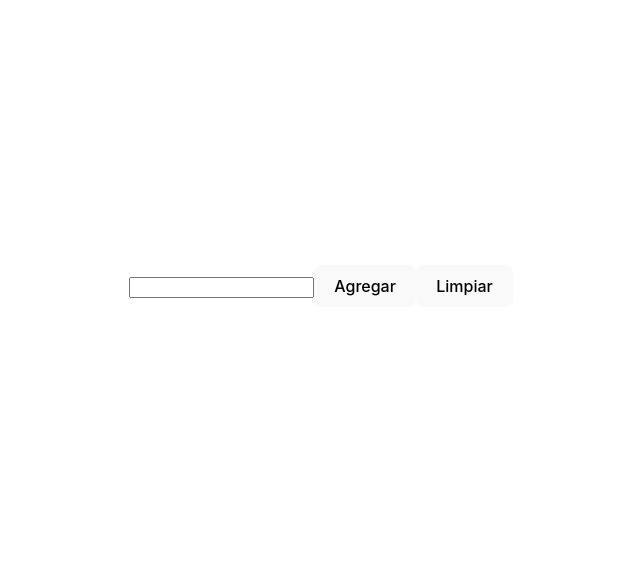
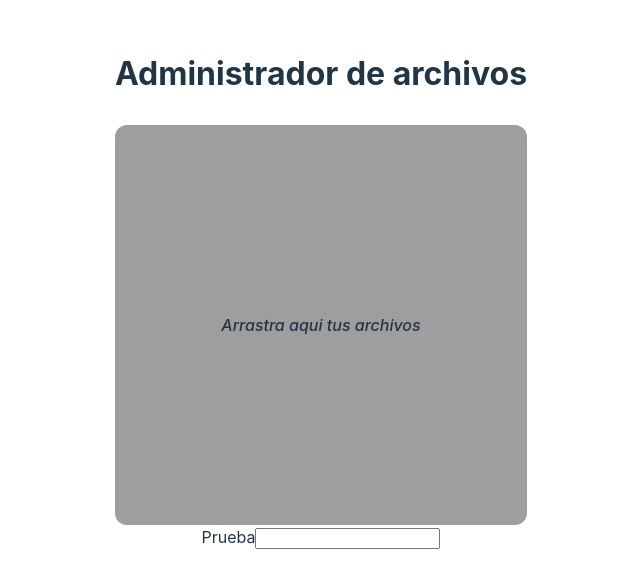
Before and after one commit to IbraimBarrios/react-v19-exmple, a React (Vite) app: page / in a window 1280 px wide. Shown: the part 114-702 px from the top of the page, without its empty margins (319-959 px from the left). Built offline with nearby package versions, Linux system fonts and the light colour scheme.

Commit message:
forwardRef en react v18

```diff
--- a/src/App.tsx
+++ b/src/App.tsx
@@ -1,10 +1,11 @@
-import { useCallback, useState, useActionState } from "react";
+import { useCallback, useState, useActionState, useRef } from "react";
 import { useDropzone } from "react-dropzone";
 
 import mockUploadImage, { initialStateType } from "./utils/mockUploadImage";
 import "./App.css";
 import SubmitButton from "./components/SubmitButton";
-import CommentsSection from "./components/CommentsSection";
+import CustomInput from "./components/CustomInput";
+// import CommentsSection from "./components/CommentsSection";
 
 const initialState: initialStateType = {
   success: false,
@@ -13,6 +14,8 @@ const initialState: initialStateType = {
 };
 
 function App() {
+  const inputRef = useRef<HTMLInputElement>(null);
+  const inputContainerRef = useRef<HTMLDivElement>(null);
   const [file, setFile] = useState<File>();
   const [{ error, success }, formAction] = useActionState(
     mockUploadImage,
@@ -20,6 +23,9 @@ function App() {
   );
 
   const onDrop = useCallback(async (acceptedFiles: File[]) => {
+    console.log(inputRef, "inputRef");
+    console.log(inputContainerRef, "inputContainerRef");
+
     if (acceptedFiles.length) {
       const file = acceptedFiles[0];
 
@@ -44,7 +50,7 @@ function App() {
     );
   };
 
-  /*return (
+  return (
     <form className="container" action={formAction}>
       <h2 className="title"> Administrador de archivos</h2>
       <div className="input-area" {...getRootProps()}>
@@ -53,10 +59,11 @@ function App() {
         {!success && !!error && <p className="error">{error}</p>}
       </div>
       {!!file && <SubmitButton />}
+      <CustomInput label="Prueba" ref={inputContainerRef} inputRef={inputRef} />
     </form>
-  );*/
+  );
 
-  return <CommentsSection />;
+  // return <CommentsSection />;
 }
 
 export default App;
--- /dev/null
+++ b/src/components/CustomInput.tsx
@@ -0,0 +1,25 @@
+import { forwardRef, InputHTMLAttributes, RefObject } from "react";
+
+type CustomInputProps = {
+  label?: string;
+  errorMsg?: string;
+  inputRef?: RefObject<HTMLInputElement | null>;
+} & InputHTMLAttributes<HTMLInputElement>;
+
+const CustomInput = forwardRef<HTMLDivElement, CustomInputProps>(
+  ({ label, errorMsg, inputRef, ...inputProps }, ref) => {
+    console.log(ref);
+
+    return (
+      <div ref={ref}>
+        <label>
+          {label}
+          <input {...inputProps} ref={inputRef} />
+        </label>
+        {!!errorMsg && <span>{errorMsg}</span>}
+      </div>
+    );
+  }
+);
+
+export default CustomInput;
```
